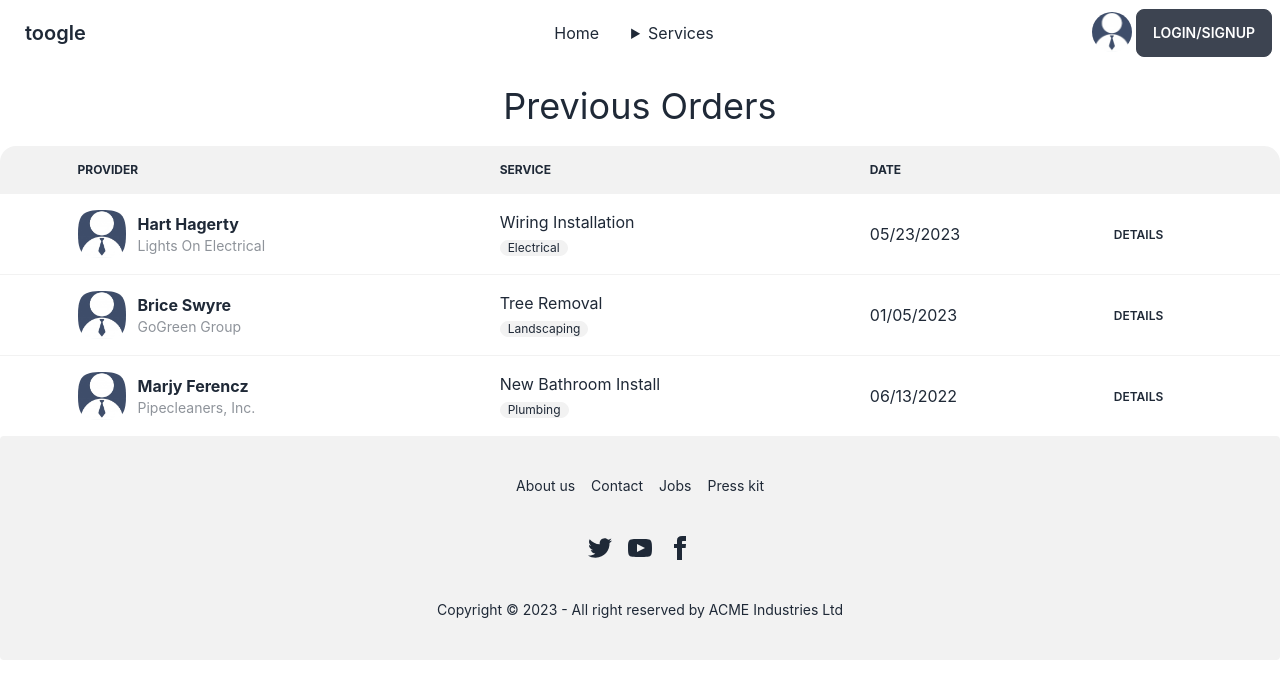
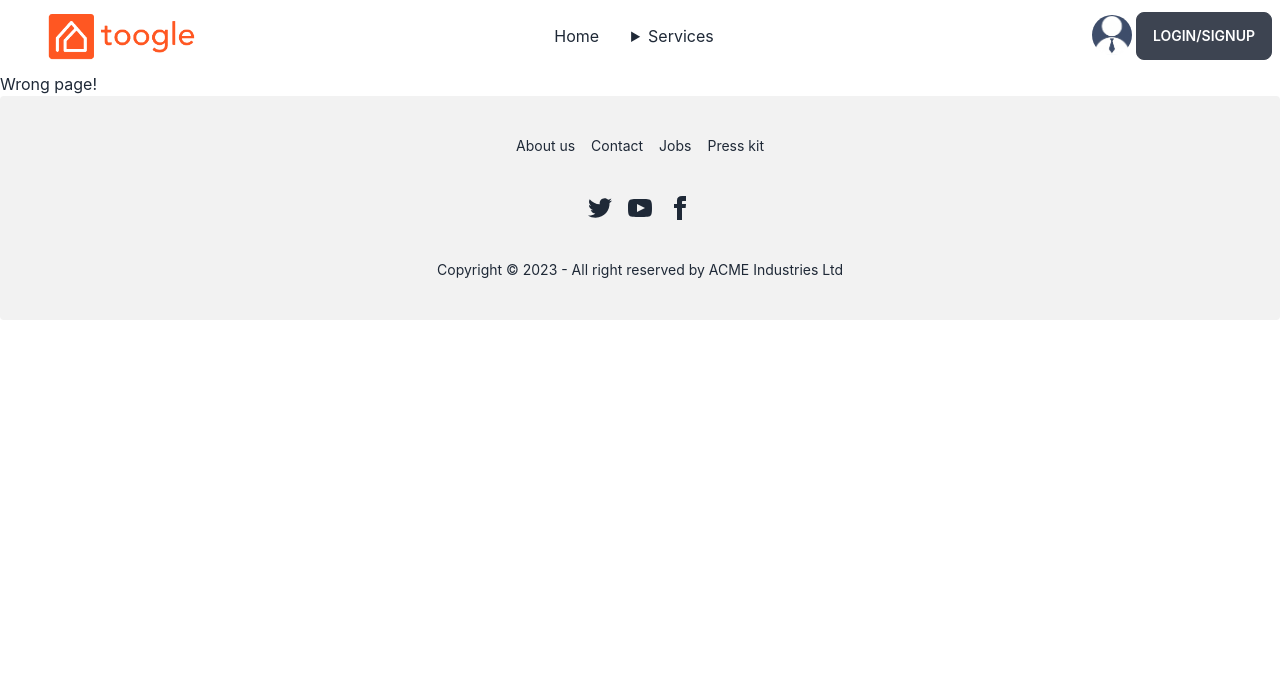
Before and after one commit to arlindo2017/toogle, a React (Create React App) app in the folder client/: page /order in a window 1280 px wide. Shown: the top 698 px of the page. Built offline with nearby package versions, Linux system fonts and the light colour scheme.

Commit message:
Refactored orders for dynamic rendering on the User page

```diff
--- a/client/public/index.html
+++ b/client/public/index.html
@@ -24,7 +24,7 @@
       work correctly both with client-side routing and a non-root public URL.
       Learn how to configure a non-root public URL by running `npm run build`.
     -->
-    <title>React App</title>
+    <title>Toogle</title>
   </head>
   <body>
     <noscript>You need to enable JavaScript to run this app.</noscript>
--- a/client/src/App.js
+++ b/client/src/App.js
@@ -11,12 +11,12 @@ import Navbar from "./components/Navbar";
 import Home from "./pages/Home";
 import Login from "./pages/Login";
 import Category from "./components/Category";
-import Order from "./components/Order";
+// import Order from "./components/Order";
 import Service from "./pages/Service";
 import User from "./pages/User";
 import Footer from "./components/Footer";
 
-import logo from "./logo.svg";
+// import logo from "./logo.svg";
 import "./App.css";
 
 // Construct our main GraphQL API endpoint
@@ -57,7 +57,7 @@ function App() {
               <Route path="/" element={<Home />} />
               <Route path="/category" element={<Category />} />
               <Route path="/login" element={<Login />} />
-              <Route path="/order" element={<Order />} />
+              {/* <Route path="/order" element={<Order />} /> */}
               <Route path="/service" element={<Service />} />
               <Route path="/user" element={<User />} />
               <Route
--- a/client/src/components/Navbar.js
+++ b/client/src/components/Navbar.js
@@ -26,7 +26,7 @@ const Navbar = () => {
                         {/* <li><a>Item 3</a></li> */}
                     </ul>
                 </div>
-                <Link to="/" className="btn btn-ghost normal-case text-xl">toogle</Link>
+                <Link to="/"><img className="h-14" src={require('../images/logo.png')} alt="toogle logo"></img></Link>
             </div>
 
             {/* nave bar for full page desktop */}
@@ -61,7 +61,7 @@ const Navbar = () => {
                             Profile
                         </Link>
                         </li>
-                        <li><Link to="/order">Previous Orders</Link></li>
+                        {/* <li><Link to="/order">Previous Orders</Link></li> */}
                         <li><Link to="/">Logout</Link></li>
                     </ul>
                 </div>
--- a/client/src/components/Order.js
+++ b/client/src/components/Order.js
@@ -1,109 +1,32 @@
 import React from "react";
 
-const Order = () => {
+const Order = (props) => {
     return (
-        <div>
-            {/* divider */}
-            <div className="flex flex-col w-full">
-                <div className="grid h-20 card place-items-center text-4xl">Previous Orders</div>
-            </div>
-
-            {/* table start */}
-            <div className="overflow-x-auto w-full">
-                <table className="table w-full">
-                    {/* head */}
-                    <thead>
-                    <tr>
-                        <th></th>
-                        <th>Provider</th>
-                        <th>Service</th>
-                        <th>Date</th>
-                        <th></th>
-                    </tr>
-                    </thead>
-                    <tbody>
-                    {/* row 1 */}
         <tr>
             <th></th>
             <td>
             <div className="flex items-center space-x-3">
                 <div className="avatar">
-                            <div className="mask mask-squircle w-12 h-12">
-                                <img src={require("../images/profileplaceholder.png")} alt="Avatar Tailwind CSS Component" />
-                            </div>
+                {/* <div className="mask mask-squircle w-12 h-12">
+                    <img src={require(`${props.src}`)} alt="Avatar Tailwind CSS Component" />
+                </div> */}
                 </div>
                 <div>
-                            <div className="font-bold">Hart Hagerty</div>
-                            <div className="text-sm opacity-50">Lights On Electrical</div>
+                <div className="font-bold">{props.name}</div>
+                <div className="text-sm opacity-50">{props.company}</div>
                 </div>
             </div>
             </td>
             <td>
-                        Wiring Installation
+            {props.service}
             <br/>
-                        <span className="badge badge-ghost badge-sm">Electrical</span>
+            <span className="badge badge-ghost badge-sm">{props.category}</span>
             </td>
-                        <td>05/23/2023</td>
+            <td>{props.date}</td>
             <th>
             <button className="btn btn-ghost btn-xs">details</button>
             </th>
         </tr>
-                    {/* row 2 */}
-                    <tr>
-                        <th></th>
-                        <td>
-                        <div className="flex items-center space-x-3">
-                            <div className="avatar">
-                            <div className="mask mask-squircle w-12 h-12">
-                                <img src={require("../images/profileplaceholder.png")} alt="Avatar Tailwind CSS Component" />
-                            </div>
-                            </div>
-                            <div>
-                            <div className="font-bold">Brice Swyre</div>
-                            <div className="text-sm opacity-50">GoGreen Group</div>
-                            </div>
-                        </div>
-                        </td>
-                        <td>
-                        Tree Removal
-                        <br/>
-                        <span className="badge badge-ghost badge-sm">Landscaping</span>
-                        </td>
-                        <td>01/05/2023</td>
-                        <th>
-                        <button className="btn btn-ghost btn-xs">details</button>
-                        </th>
-                    </tr>
-                    {/* row 3 */}
-                    <tr>
-                        <th></th>
-                        <td>
-                        <div className="flex items-center space-x-3">
-                            <div className="avatar">
-                            <div className="mask mask-squircle w-12 h-12">
-                                <img src={require("../images/profileplaceholder.png")} alt="Avatar Tailwind CSS Component" />
-                            </div>
-                            </div>
-                            <div>
-                            <div className="font-bold">Marjy Ferencz</div>
-                            <div className="text-sm opacity-50">Pipecleaners, Inc.</div>
-                            </div>
-                        </div>
-                        </td>
-                        <td>
-                        New Bathroom Install
-                        <br/>
-                        <span className="badge badge-ghost badge-sm">Plumbing</span>
-                        </td>
-                        <td>06/13/2022</td>
-                        <th>
-                        <button className="btn btn-ghost btn-xs">details</button>
-                        </th>
-                    </tr>
-                    </tbody>
-                </table>
-            </div>
-        </div>
     )
 };
 
--- a/client/src/components/Orders.js
+++ b/client/src/components/Orders.js
@@ -0,0 +1,45 @@
+import React from "react";
+import Order from "./Order";
+
+const Orders = () => {
+    const order = {
+        // src: "../images/profileplaceholder.png",
+        name: "Hart Hagerty",
+        company: "Lights On Electrical",
+        service: "Wiring Installation",
+        category: "Electrical",
+        date: "05/23/2023"
+    }
+    return (
+    <div>
+        {/* table start */}
+        <div className="overflow-x-auto w-full">
+            <table className="table w-full">
+                {/* head */}
+                <thead>
+                <tr>
+                    <th></th>
+                    <th>Provider</th>
+                    <th>Service</th>
+                    <th>Date</th>
+                    <th></th>
+                </tr>
+                </thead>
+                <tbody>
+                {/* row 1 */}
+                <Order
+                // src={order.src}
+                name={order.name}
+                company={order.company}
+                service={order.service}
+                category={order.category}
+                date={order.date}
+                />
+                </tbody>
+            </table>
+        </div>
+    </div>
+    )
+};
+
+export default Orders;
--- a/client/src/pages/User.js
+++ b/client/src/pages/User.js
@@ -1,8 +1,18 @@
 import React from "react";
+import Orders from "../components/Orders";
 
 const User = () => {
     return (
-        <h1>This is the user page.</h1>
+        <div>
+            <h1>This is the user page.</h1>
+
+            <div className="flex flex-col w-full border-opacity-50 mt-20 mb-5">
+                <div className="divider text-2xl font-bold">PREVIOUS ORDERS</div>
+            </div>
+
+            <Orders />
+
+        </div>
     )
 };
 
```
Also changed, not shown: client/src/images/logo.png (added), 1 other file (tests, documents, lock files or other folders). Lines whose indentation alone changed are shown as unchanged.
